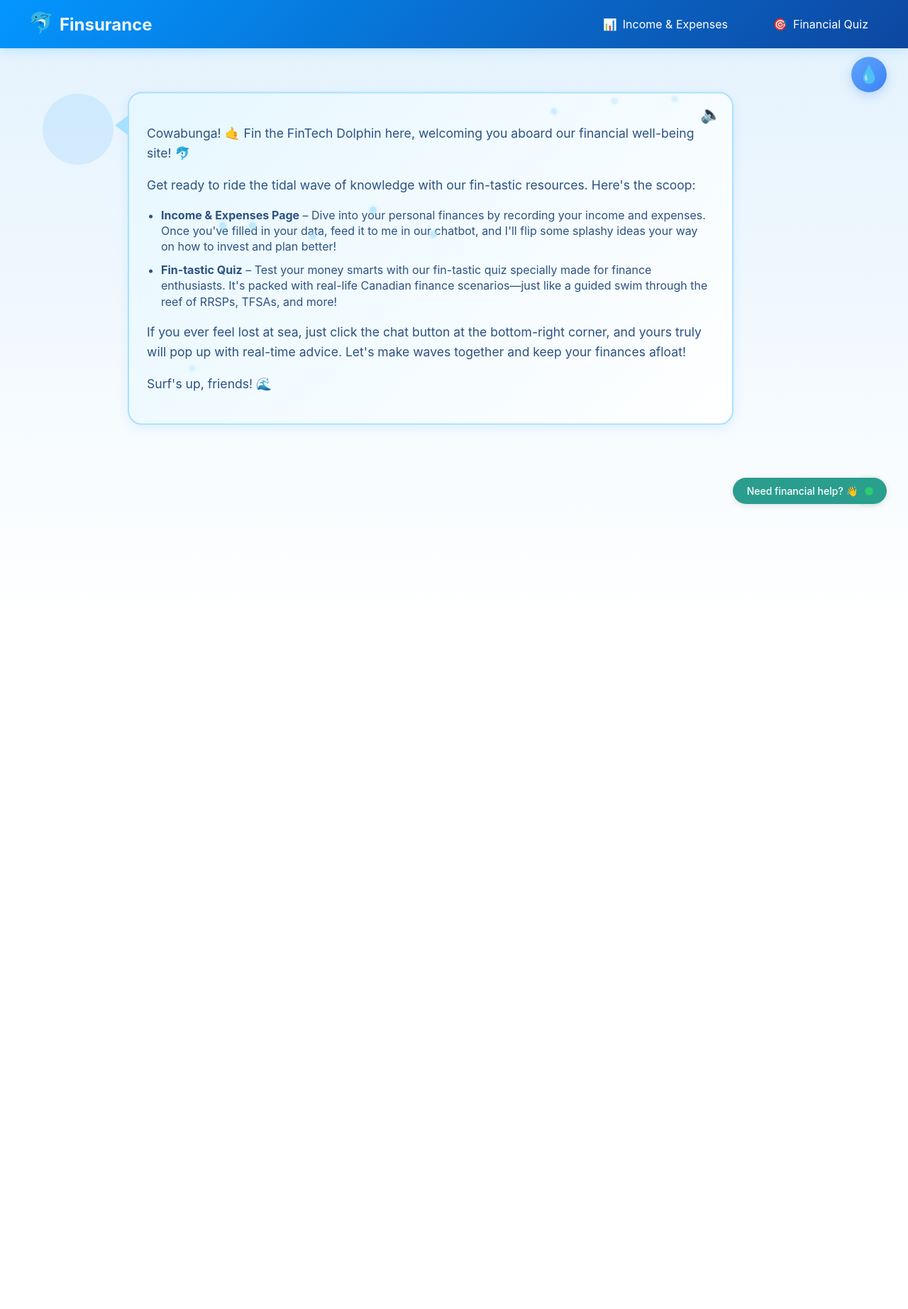
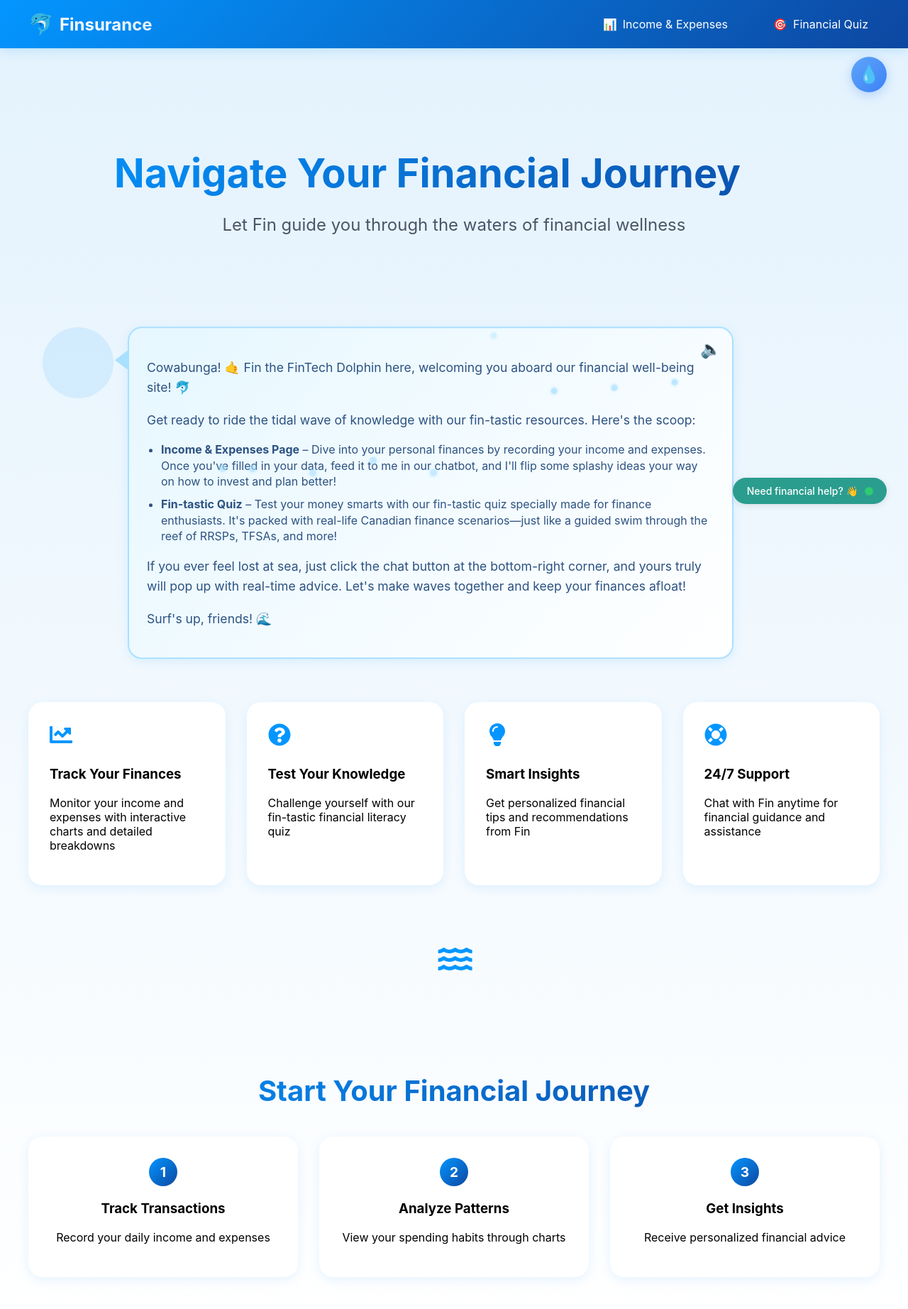
Before and after one commit to SophiaClifton/hashbrown-app, a React (Create React App) app: page / in a window 1280 px wide. Shown: the top 1844 px of the page at 71% size. Before the commit the page ends 880 px from the top, so only its background shows below. Built offline with nearby package versions, Linux system fonts and the light colour scheme; no server answers.

Commit message:
home page updates

```diff
--- a/package.json
+++ b/package.json
@@ -20,6 +20,7 @@
     "lucide-react": "^0.474.0",
     "react": "^19.0.0",
     "react-dom": "^19.0.0",
+    "react-icons": "^5.4.0",
     "react-router-dom": "^7.1.5",
     "react-scripts": "5.0.1",
     "recharts": "^2.15.1",
@@ -52,7 +53,6 @@
   },
   "description": "This project was bootstrapped with [Create React App](https://github.com/facebook/create-react-app).",
   "main": "index.js",
-  "devDependencies": {},
   "repository": {
     "type": "git",
     "url": "git+https://github.com/SophiaClifton/hashbrown-app.git"
--- a/src/pages/Home.css
+++ b/src/pages/Home.css
@@ -57,3 +57,187 @@ body.dark-mode .fin-message-bubble li {
 body.dark-mode .fin-message-bubble::before {
   border-color: transparent #4A5568 transparent transparent;
 }
+
+/* Hero Section */
+.hero-section {
+  text-align: center;
+  padding: 60px 0;
+  margin-bottom: 40px;
+}
+
+.hero-title {
+  font-size: 3.5rem;
+  background: linear-gradient(135deg, #0396FF 0%, #0D47A1 100%);
+  -webkit-background-clip: text;
+  -webkit-text-fill-color: transparent;
+  margin-bottom: 20px;
+  display: flex;
+  align-items: center;
+  justify-content: center;
+  gap: 15px;
+}
+
+.wave-emoji {
+  font-size: 3rem;
+  animation: float 3s ease-in-out infinite;
+}
+
+.hero-subtitle {
+  font-size: 1.5rem;
+  color: #4A5568;
+  margin-bottom: 30px;
+}
+
+/* Features Grid */
+.features-grid {
+  display: grid;
+  grid-template-columns: repeat(auto-fit, minmax(250px, 1fr));
+  gap: 30px;
+  padding: 40px 0;
+}
+
+.feature-card {
+  background: white;
+  padding: 30px;
+  border-radius: 20px;
+  box-shadow: 0 4px 15px rgba(0, 149, 255, 0.1);
+  transition: transform 0.3s ease;
+  position: relative;
+  overflow: hidden;
+}
+
+.feature-card:hover {
+  transform: translateY(-5px);
+}
+
+.feature-icon {
+  font-size: 2rem;
+  color: #0396FF;
+  margin-bottom: 20px;
+  position: relative;
+}
+
+.bubble-animation {
+  position: absolute;
+  width: 10px;
+  height: 10px;
+  background: rgba(3, 150, 255, 0.2);
+  border-radius: 50%;
+  animation: bubbleFloat 3s infinite;
+}
+
+/* Wave Divider */
+.wave-divider {
+  text-align: center;
+  padding: 40px 0;
+}
+
+.wave-icon {
+  font-size: 3rem;
+  color: #0396FF;
+  animation: waveMove 2s ease-in-out infinite;
+}
+
+/* Getting Started Section */
+.getting-started {
+  padding: 60px 0;
+  text-align: center;
+}
+
+.getting-started h2 {
+  font-size: 2.5rem;
+  margin-bottom: 40px;
+  background: linear-gradient(135deg, #0396FF 0%, #0D47A1 100%);
+  -webkit-background-clip: text;
+  -webkit-text-fill-color: transparent;
+}
+
+.steps-container {
+  display: grid;
+  grid-template-columns: repeat(auto-fit, minmax(200px, 1fr));
+  gap: 30px;
+  margin-top: 40px;
+}
+
+.step {
+  padding: 30px;
+  background: white;
+  border-radius: 20px;
+  box-shadow: 0 4px 15px rgba(0, 149, 255, 0.1);
+  position: relative;
+}
+
+.step-number {
+  width: 40px;
+  height: 40px;
+  background: linear-gradient(135deg, #0396FF 0%, #0D47A1 100%);
+  color: white;
+  border-radius: 50%;
+  display: flex;
+  align-items: center;
+  justify-content: center;
+  font-size: 1.2rem;
+  font-weight: bold;
+  margin: 0 auto 20px;
+}
+
+/* Dark Mode Styles */
+body.dark-mode .feature-card,
+body.dark-mode .step {
+  background: #2D3748;
+  box-shadow: 0 4px 15px rgba(0, 0, 0, 0.2);
+}
+
+body.dark-mode .hero-subtitle {
+  color: #E2E8F0;
+}
+
+body.dark-mode .feature-card h3,
+body.dark-mode .step h3 {
+  color: #E2E8F0;
+}
+
+body.dark-mode .feature-card p,
+body.dark-mode .step p {
+  color: #A0AEC0;
+}
+
+/* Animations */
+@keyframes bubbleFloat {
+  0%, 100% {
+    transform: translate(0, 0) scale(1);
+    opacity: 0;
+  }
+  50% {
+    transform: translate(-20px, -20px) scale(2);
+    opacity: 0.5;
+  }
+}
+
+@keyframes waveMove {
+  0%, 100% {
+    transform: translateX(0);
+  }
+  50% {
+    transform: translateX(10px);
+  }
+}
+
+/* Responsive Design */
+@media (max-width: 768px) {
+  .hero-title {
+    font-size: 2.5rem;
+  }
+
+  .hero-subtitle {
+    font-size: 1.2rem;
+  }
+
+  .features-grid {
+    grid-template-columns: 1fr;
+  }
+
+  .steps-container {
+    grid-template-columns: 1fr;
+  }
+}
--- a/src/pages/Home.tsx
+++ b/src/pages/Home.tsx
@@ -3,6 +3,7 @@ import Banner from "../components/Banner";
 import Chatbot from "../components/Chatbot";
 import { useNavigate, useLocation } from 'react-router-dom';
 import "./Home.css";
+import { FaChartLine, FaQuestionCircle, FaLightbulb, FaLifeRing, FaWater } from 'react-icons/fa';
 
 const Home: React.FC = () => {
   const navigate = useNavigate();
@@ -61,6 +62,18 @@ const Home: React.FC = () => {
       <Banner />
       <div className="home-container">
         <div className="home-content">
+          {/* Hero Section */}
+          <div className="hero-section">
+            <h1 className="hero-title">
+              Navigate Your Financial Journey
+              <span className="wave-emoji">🌊</span>
+            </h1>
+            <p className="hero-subtitle">
+              Let Fin guide you through the waters of financial wellness
+            </p>
+          </div>
+
+          {/* Existing Fin Message Container */}
           <div className="fin-message-container">
             <div className="fin-avatar-placeholder">
               {/* Placeholder for Fin's full body image */}
@@ -95,6 +108,72 @@ const Home: React.FC = () => {
               <p>Surf's up, friends! 🌊</p>
             </div>
           </div>
+
+          {/* Features Grid */}
+          <div className="features-grid">
+            <div className="feature-card">
+              <div className="feature-icon">
+                <FaChartLine />
+                <div className="bubble-animation" />
+              </div>
+              <h3>Track Your Finances</h3>
+              <p>Monitor your income and expenses with interactive charts and detailed breakdowns</p>
+            </div>
+
+            <div className="feature-card">
+              <div className="feature-icon">
+                <FaQuestionCircle />
+                <div className="bubble-animation" />
+              </div>
+              <h3>Test Your Knowledge</h3>
+              <p>Challenge yourself with our fin-tastic financial literacy quiz</p>
+            </div>
+
+            <div className="feature-card">
+              <div className="feature-icon">
+                <FaLightbulb />
+                <div className="bubble-animation" />
+              </div>
+              <h3>Smart Insights</h3>
+              <p>Get personalized financial tips and recommendations from Fin</p>
+            </div>
+
+            <div className="feature-card">
+              <div className="feature-icon">
+                <FaLifeRing />
+                <div className="bubble-animation" />
+              </div>
+              <h3>24/7 Support</h3>
+              <p>Chat with Fin anytime for financial guidance and assistance</p>
+            </div>
+          </div>
+
+          {/* Wave Divider */}
+          <div className="wave-divider">
+            <FaWater className="wave-icon" />
+          </div>
+
+          {/* Getting Started Section */}
+          <div className="getting-started">
+            <h2>Start Your Financial Journey</h2>
+            <div className="steps-container">
+              <div className="step">
+                <div className="step-number">1</div>
+                <h3>Track Transactions</h3>
+                <p>Record your daily income and expenses</p>
+              </div>
+              <div className="step">
+                <div className="step-number">2</div>
+                <h3>Analyze Patterns</h3>
+                <p>View your spending habits through charts</p>
+              </div>
+              <div className="step">
+                <div className="step-number">3</div>
+                <h3>Get Insights</h3>
+                <p>Receive personalized financial advice</p>
+              </div>
+            </div>
+          </div>
         </div>
       </div>
       <Chatbot />
```
Also changed, not shown: 1 other file (tests, documents, lock files or other folders).
